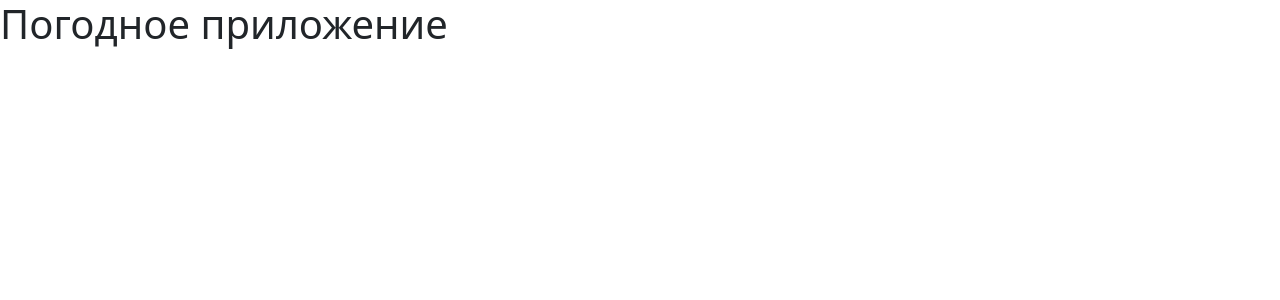
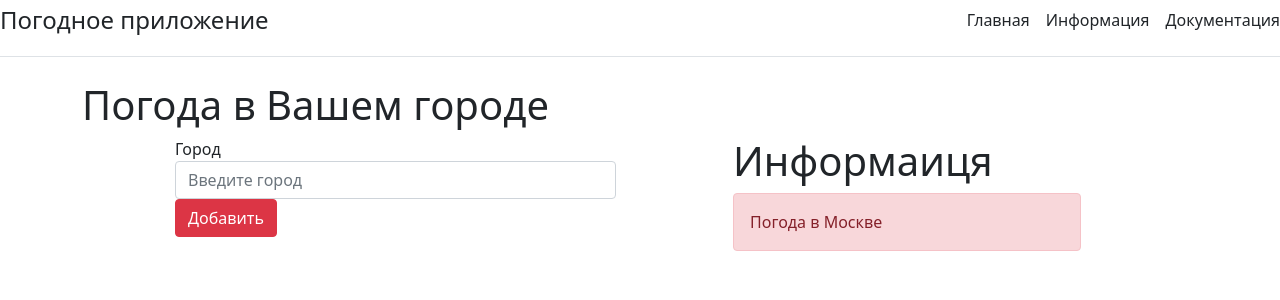
Before and after one commit to latemrockman/Django-Weather-App, a Django app: page / in a window 1280 px wide. Shown: the top 300 px of the page. Run offline with Django 4.2, Linux system fonts and the light colour scheme.

Commit message:
верстка главной страницы

```diff
--- a/WeatherApp/weather/templates/weather/index.html
+++ b/WeatherApp/weather/templates/weather/index.html
@@ -6,7 +6,44 @@
     <link rel="stylesheet" href="https://cdn.jsdelivr.net/npm/bootstrap@5.1.3/dist/css/bootstrap.min.css">
 </head>
 <body>
-    <h1>Погодное приложение</h1>
+
+    <div class="d-flex flex-column flex-md-row align-items-center pb-3 mb-4 border-bottom">
+      <a href="/" class="d-flex align-items-center text-dark text-decoration-none">
+        <span class="fs-4">Погодное приложение</span>
+      </a>
+
+      <nav class="d-inline-flex mt-2 mt-md-0 ms-md-auto">
+        <a class="me-3 py-2 text-dark text-decoration-none" href="#">Главная</a>
+        <a class="me-3 py-2 text-dark text-decoration-none" href="#">Информация</a>
+        <a class="py-2 text-dark text-decoration-none" href="#">Документация</a>
+      </nav>
+    </div>
+
+    <div class="container">
+        <h1>Погода в Вашем городе</h1>
+        <div class="row">
+            <div class="row">
+                <div class="col-5 offset-1">
+                    <form action="">
+                        <label for="city">Город</label>
+                        <input type="text" id="city" class="form-control" name="city" placeholder="Введите город">
+                        <input type="submit" name="send" value="Добавить" class="btn btn-danger">
+                    </form>
+
+                </div>
+                <div class="col-4 offset-1">
+                    <h1>Информаиця</h1>
+                    <div class="alert alert-danger">
+                        Погода в Москве
+                    </div>
+                </div>
+            </div>
+        </div>
+
+    </div>
+
+
+
 
 
 </body>
```
